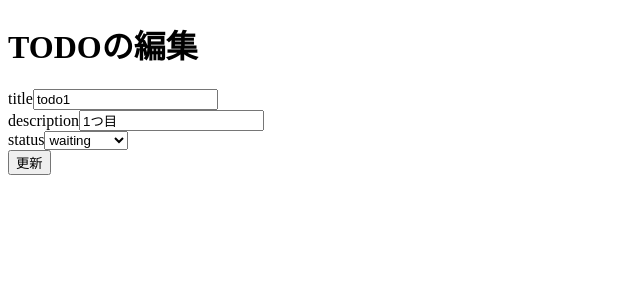
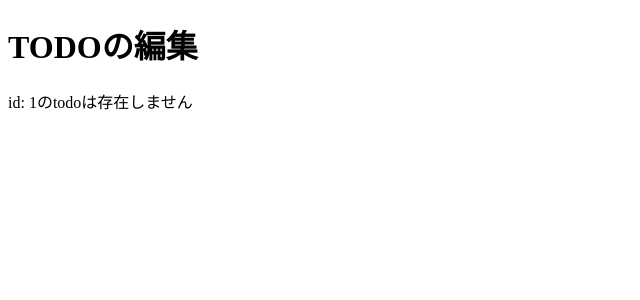
Before and after one commit to YukiOmori/vue3-todo-app, a Vue app: page /edit/1 in a window 1280 px wide. Shown: the top 300 px of the page, without its empty margins (0-640 px from the left). Built offline with nearby package versions, Linux system fonts and the light colour scheme.

Commit message:
feat: Add client layer

```diff
--- /dev/null
+++ b/src/clients/RepositoryFactory.ts
@@ -0,0 +1,12 @@
+import { TodoClient } from '@/clients/TodoClient'
+import { TodoClientInterface } from './TodoClient/types'
+
+export const TODOS = 'todos'
+
+export interface Repositories {
+  [TODOS]: TodoClientInterface
+}
+
+export default {
+  [TODOS]: new TodoClient()
+} as Repositories
--- a/src/clients/TodoClient/index.ts
+++ b/src/clients/TodoClient/index.ts
@@ -0,0 +1,64 @@
+import { Params, Todo } from '@/store/todo/types'
+import { TodoClientInterface } from './types'
+
+export class TodoClient implements TodoClientInterface {
+  getAll (): Promise<Todo[]> {
+    return new Promise((resolve, reject) => {
+      resolve(Object.keys(localStorage)
+        .filter((key) => !isNaN(Number(key)))
+        .map((key) => {
+          const todo = JSON.parse(localStorage.getItem(key) as string) as Todo
+          todo.createdAt = new Date(todo.createdAt)
+          todo.updatedAt = new Date(todo.updatedAt)
+          return todo
+        }))
+    }
+    )
+  }
+
+  get (id: number): Promise<Todo> {
+    return new Promise((resolve, reject) => {
+      const item = localStorage.getItem(String(id))
+      if (item === null) {
+        reject(new Error(`id: ${id} is not found`))
+      } else {
+        resolve(JSON.parse(item) as Todo)
+      }
+    })
+  }
+
+  create (params: Params): Promise<Todo> {
+    return new Promise((resolve, reject) => {
+      const todo = this.intitializeTodo(params)
+      localStorage.setItem(String(todo.id), JSON.stringify(todo))
+      resolve(todo)
+    })
+  }
+
+  update (todo: Todo): Promise<Todo> {
+    const { id } = todo
+    localStorage.removeItem(String(id))
+    todo.updatedAt = new Date()
+    localStorage.setItem(String(id), JSON.stringify(todo))
+    return Promise.resolve(todo)
+  }
+
+  delete (id: number): Promise<void> {
+    return new Promise((resolve, reject) => {
+      localStorage.removeItem(String(id))
+      resolve()
+    })
+  }
+
+  intitializeTodo (todo: Params) {
+    const date = new Date()
+    return {
+      id: date.getTime(),
+      title: todo.title,
+      description: todo.description,
+      status: todo.status,
+      createdAt: date,
+      updatedAt: date
+    } as Todo
+  }
+}
--- a/src/store/todo/index.ts
+++ b/src/store/todo/index.ts
@@ -1,78 +1,53 @@
 import { InjectionKey, reactive, readonly } from 'vue'
-import { Todo, TodoState, Params, TodoStore } from './types'
-
-const mockTodo: Todo[] = [
-  {
-    id: 1,
-    title: 'todo1',
-    description: '1つ目',
-    status: 'waiting',
-    createdAt: new Date('2020-12-01'),
-    updatedAt: new Date('2020-12-01')
-  },
-  {
-    id: 2,
-    title: 'todo2',
-    description: '2つ目',
-    status: 'waiting',
-    createdAt: new Date('2020-12-02'),
-    updatedAt: new Date('2020-12-02')
-  },
-  {
-    id: 3,
-    title: 'todo3',
-    description: '3つ目',
-    status: 'working',
-    createdAt: new Date('2020-12-03'),
-    updatedAt: new Date('2020-12-04')
-  }
-]
+import { Todo, Params, TodoState, TodoStore } from '@/store/todo/types'
+import Repository, { TODOS } from '@/clients/RepositoryFactory'
+const TodoRepository = Repository[TODOS]
 
 const state = reactive<TodoState>({
-  todos: mockTodo
+  todos: []
 })
 
-const initializeTodo = (todo: Params): Todo => {
-  const date = new Date()
-  const { title, description, status } = todo
+const fetchTodos = async () => {
+  state.todos = await TodoRepository.getAll()
+}
 
-  return {
-    id: date.getTime(),
-    title,
-    description,
-    status,
-    createdAt: date,
-    updatedAt: date
-  }
+const fetchTodo = async (id: number) => {
+  const todo = await TodoRepository.get(id)
+  state.todos.push(todo)
 }
 
 const getTodo = (id: number) => {
   const todo = state.todos.find((todo) => todo.id === id)
-
   if (!todo) {
-    throw new Error(`cannnot find todo by id: ${id}`)
+    throw new Error(`cannot find todo by id:${id}`)
   }
   return todo
 }
 
-const addTodo = (todo: Params) => {
-  state.todos.push(initializeTodo(todo))
+const addTodo = async (todo: Params) => {
+  const result = await TodoRepository.create(todo)
+  state.todos.push(result)
 }
 
-const updateTodo = (todo: Todo) => {
-  const index = state.todos.findIndex((item) => item.id === todo.id)
+const updateTodo = async (todo: Todo) => {
+  const { id } = todo
+  const result = await TodoRepository.update(todo)
+  const index = state.todos.findIndex((todo) => todo.id === id)
   if (index === -1) {
-    throw new Error(`cannot find todo by id:${todo.id}`)
+    throw new Error(`cannot find todo by id:${id}`)
   }
-  state.todos[index] = todo
+  state.todos[index] = result
 }
 
 const deleteTodo = (id: number) => {
+  TodoRepository.delete(id)
   state.todos = state.todos.filter((todo) => todo.id !== id)
 }
 
 const todoStore: TodoStore = {
   state: readonly(state),
+  fetchTodos,
+  fetchTodo,
   getTodo,
   addTodo,
   updateTodo,
@@ -81,4 +56,4 @@ const todoStore: TodoStore = {
 
 export default todoStore
 
-export const todoKey: InjectionKey<TodoStore> = Symbol('todo')
+export const todoKey: InjectionKey<TodoStore> = Symbol('todoKey')
--- a/src/store/todo/types.ts
+++ b/src/store/todo/types.ts
@@ -19,6 +19,8 @@ export type Params = Pick<Todo, 'title' | 'description' | 'status'>
 
 export interface TodoStore {
   state: DeepReadonly<TodoState>
+  fetchTodos: () => void
+  fetchTodo: (id: number) => void
   getTodo: (id: number) => Todo
   addTodo: (todo: Params) => void
   updateTodo: (todo: Todo) => void
--- a/src/views/todos.vue
+++ b/src/views/todos.vue
@@ -16,7 +16,7 @@ export default defineComponent({
   components: {
     TodoItem
   },
-  setup () {
+  async setup () {
     const todoStore = inject(todoKey)
     const router = useRouter()
 
@@ -24,14 +24,15 @@ export default defineComponent({
       throw new Error('todoStore is not provided')
     }
     const onClickTitle = (id: number) => {
-      console.log(todoStore.getTodo(id))
       router.push(`/edit/${id}`)
     }
 
     const onClickDelete = (id: number) => {
-      console.log(`${id} dlete clicked`)
       todoStore.deleteTodo(id)
     }
+
+    await todoStore.fetchTodos()
+
     return {
       todoStore,
       onClickTitle,
```
Also changed, not shown: src/clients/TodoClient/types.ts (+13 -0 lines).
